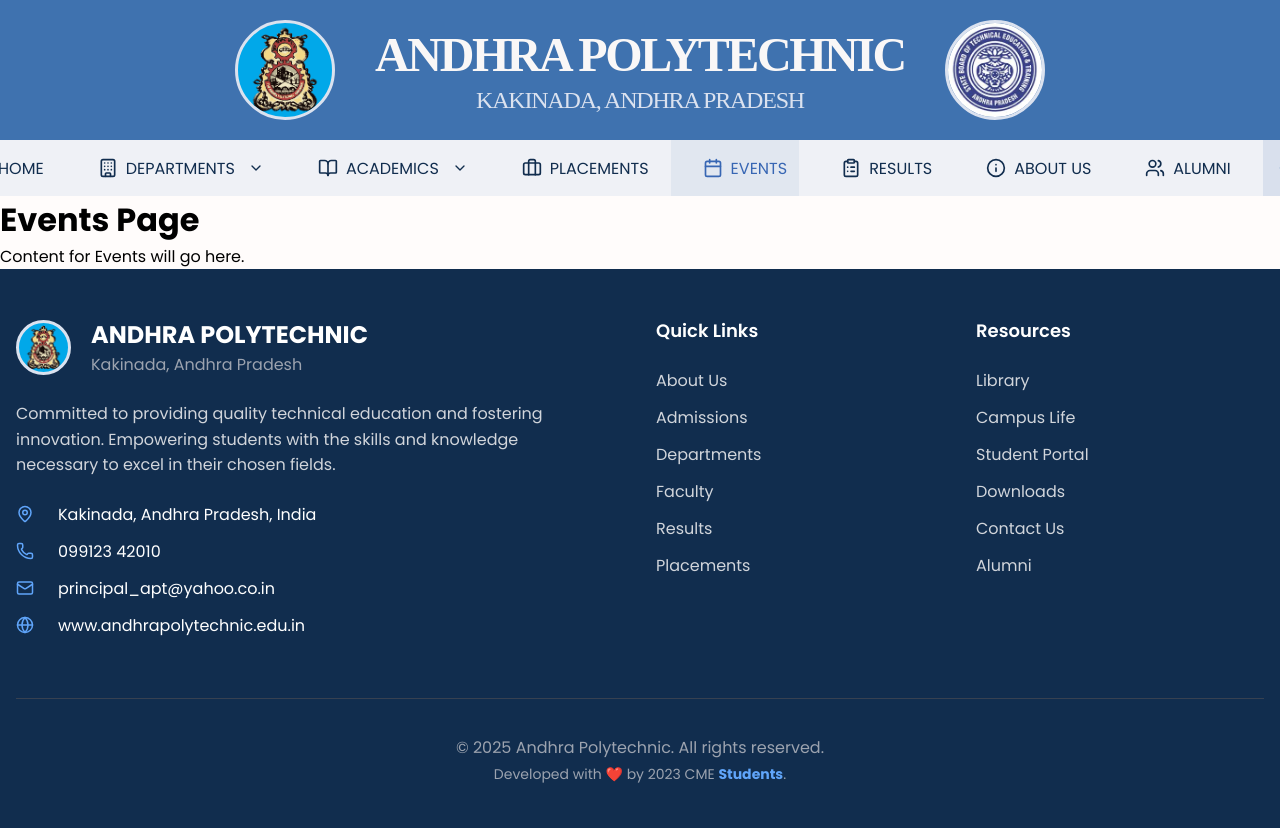
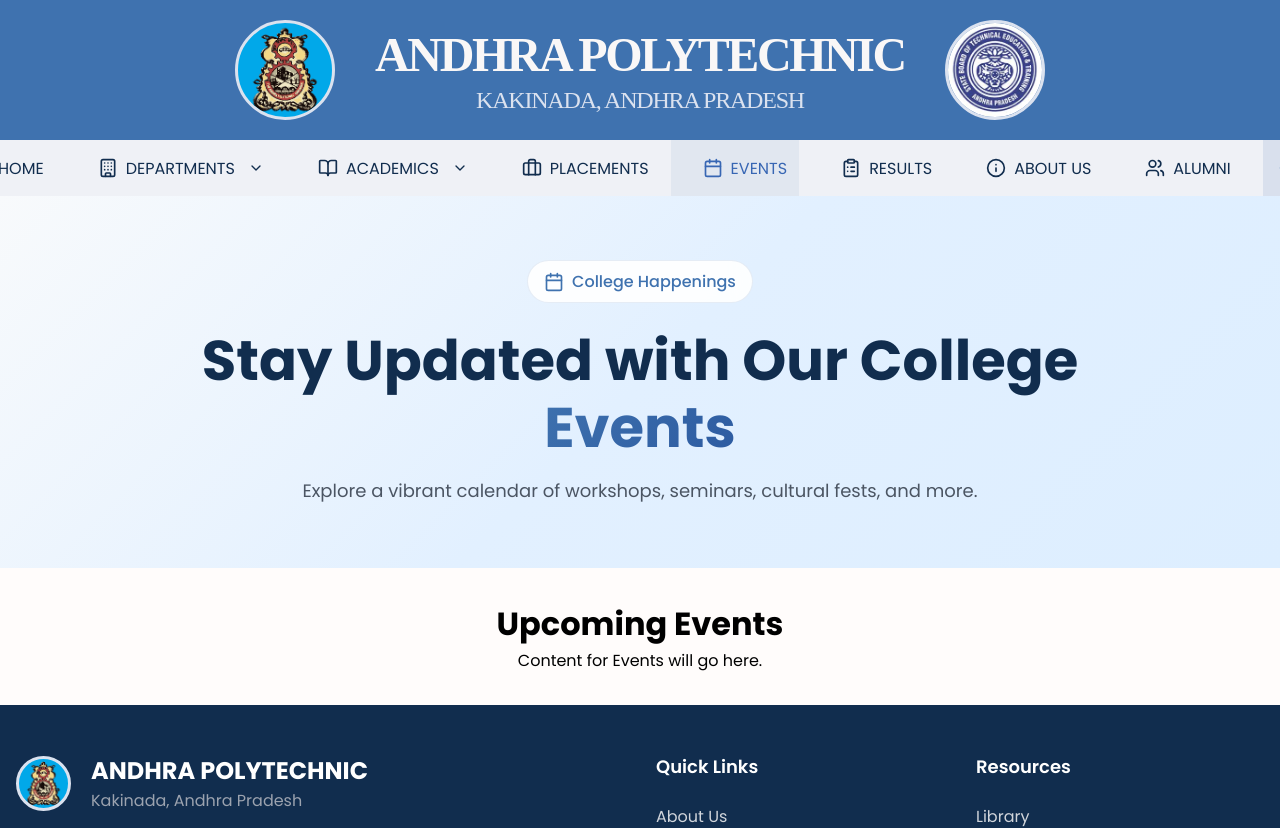
Before and after one commit to DhanushSaiCoder/AndhraPolytechnic, a React (Create React App) app in the folder frontend/: page /events in a window 1280 px wide. Shown: the top 828 px of the page. Built offline with nearby package versions, Linux system fonts and the light colour scheme.

Commit message:
+hero section

```diff
--- /dev/null
+++ b/frontend/src/components/EventsComponents/EventsHeroSection.js
@@ -0,0 +1,22 @@
+import React from 'react';
+import '../../styles/EventsStyles/EventsHeroSection.css';
+import { Calendar } from 'lucide-react';
+
+const EventsHeroSection = () => {
+    return (
+        <header className="events-hero-section">
+            <div className="events-badge">
+                <Calendar className="badge-icon" />
+                <span className="badge-text">College Happenings</span>
+            </div>
+            <h1 className="events-title-main">
+                Stay Updated with Our College <br /> <span className="title-highlight">Events</span>
+            </h1>
+            <p className="events-description-main">
+                Explore a vibrant calendar of workshops, seminars, cultural fests, and more.
+            </p>
+        </header>
+    );
+}
+
+export default EventsHeroSection;
--- a/frontend/src/pages/EventsPage.js
+++ b/frontend/src/pages/EventsPage.js
@@ -1,10 +1,14 @@
 import React from 'react';
+import EventsHeroSection from '../components/EventsComponents/EventsHeroSection';
 
 const EventsPage = () => {
   return (
     <div>
-      <h1>Events Page</h1>
-      <p>Content for Events will go here.</p>
+      <EventsHeroSection />
+      <div style={{ padding: '2rem', textAlign: 'center' }}>
+        <h1>Upcoming Events</h1>
+        <p>Content for Events will go here.</p>
+      </div>
     </div>
   );
 };
--- /dev/null
+++ b/frontend/src/styles/EventsStyles/EventsHeroSection.css
@@ -0,0 +1,76 @@
+/* EventsHeroSection.css */
+
+.events-hero-section {
+    padding: 4rem 1rem;
+    background: linear-gradient(135deg, #f8fafc 0%, #e2f0ff 50%, #ddeeff 100%);
+    min-height: 300px;
+    text-align: center;
+    margin-left: auto;
+    margin-right: auto;
+}
+
+.events-badge {
+    display: inline-flex;
+    align-items: center;
+    gap: 0.5rem;
+    background: rgba(255, 255, 255, 0.9);
+    backdrop-filter: blur(10px);
+    padding: 0.5rem 1rem;
+    border-radius: 9999px;
+    border: 1px solid #3f72af20;
+    margin-bottom: 1.5rem;
+}
+
+.badge-icon {
+    width: 1.25rem;
+    height: 1.25rem;
+    color: #3f72af;
+}
+
+.badge-text {
+    color: #3f72af;
+    font-weight: 500;
+}
+
+.events-title-main {
+    font-size: 2.5rem;
+    font-weight: 700;
+    color: #112d4e;
+    margin-bottom: 1rem;
+    line-height: 1.2;
+}
+
+.title-highlight {
+    background: linear-gradient(135deg, #3f72af 0%, #2c5aa0 100%);
+    -webkit-background-clip: text;
+    -webkit-text-fill-color: transparent;
+    background-clip: text;
+}
+
+.events-description-main {
+    font-size: 1.125rem;
+    color: #4b5563;
+    max-width: 62rem;
+    margin: 0 auto;
+}
+
+@media (max-width: 768px) {
+    .events-title-main {
+        font-size: 2rem;
+    }
+    .events-description-main {
+        font-size: 1rem;
+    }
+}
+
+@media (min-width: 768px) {
+    .events-title-main {
+        font-size: 3rem;
+    }
+}
+
+@media (min-width: 1024px) {
+    .events-title-main {
+        font-size: 3.5rem;
+    }
+}
```
